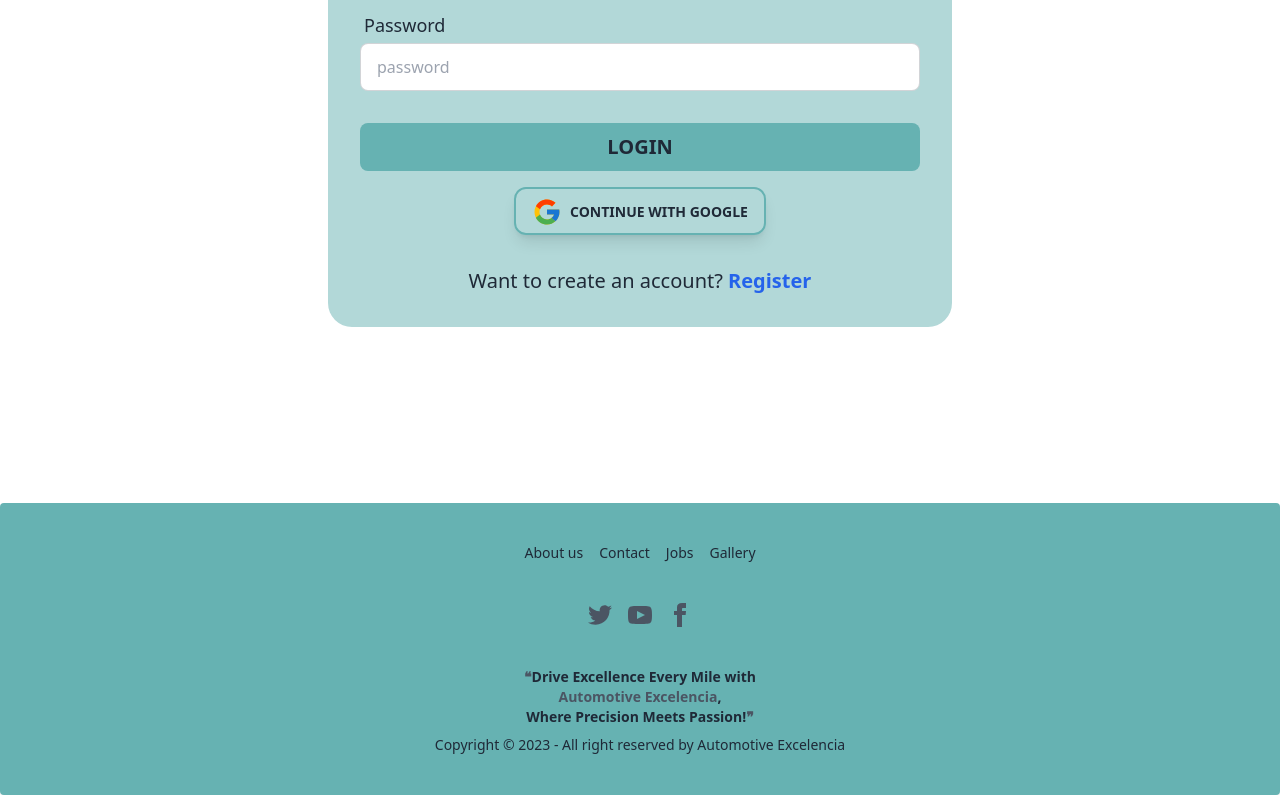
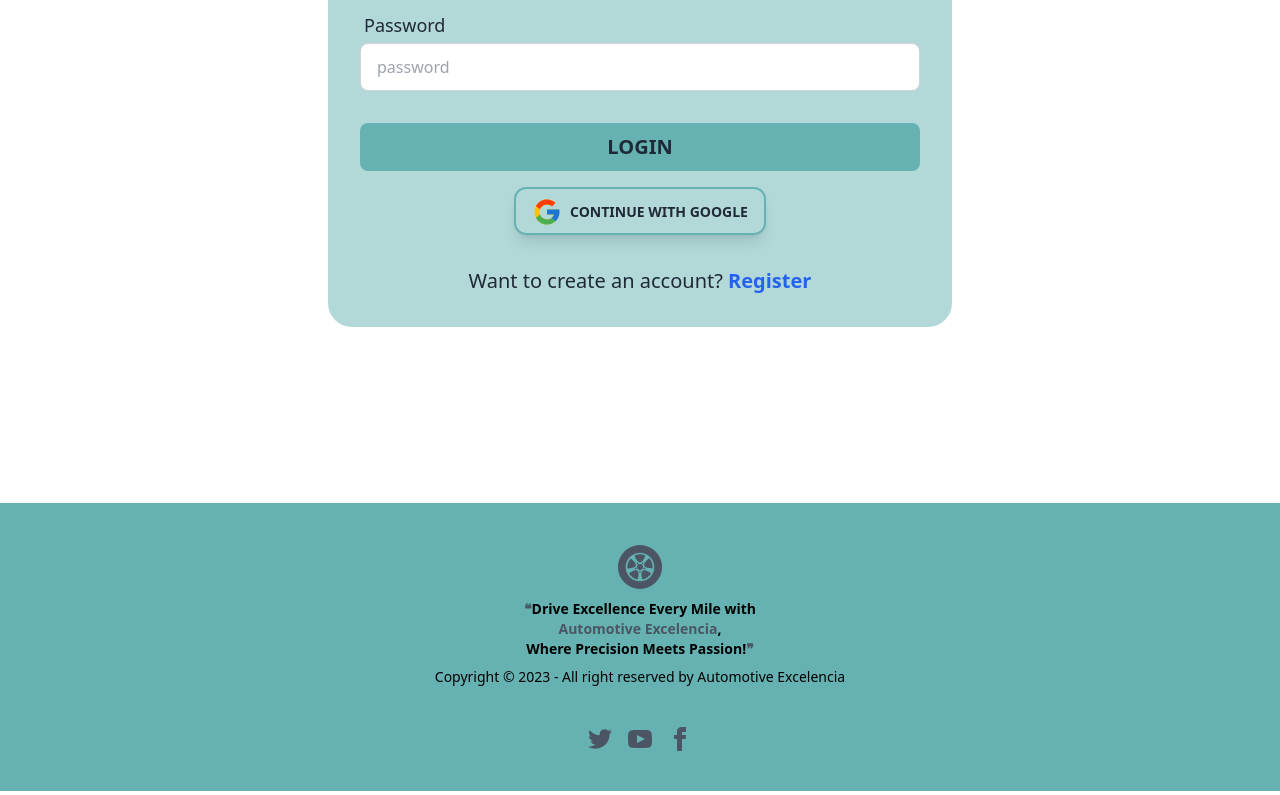
Before and after one commit to AdnanSakib04/brand-shop-client, a React (Vite) app: page /login in a window 1280 px wide. Shown: the part 317-1112 px from the top of the page. Built offline with nearby package versions, Linux system fonts and the light colour scheme; no server answers.

Commit message:
footer updated

```diff
--- a/src/shared/Footer.jsx
+++ b/src/shared/Footer.jsx
@@ -1,13 +1,13 @@
+import { GiCarWheel } from "react-icons/gi";
 
 const Footer = () => {
     return (
-        <footer className="footer footer-center p-10 bg-[#66b2b2] text-base-content rounded shadow-lg">
-            <nav className="grid grid-flow-col gap-4">
-                <a className="link link-hover font-medium">About us</a>
-                <a className="link link-hover font-medium">Contact</a>
-                <a className="link link-hover font-medium">Jobs</a>
-                <a className="link link-hover font-medium">Gallery</a>
-            </nav>
+        <footer className="footer footer-center p-10 bg-[#66b2b2] text-primary-content">
+  <aside>
+  <GiCarWheel className="text-5xl  text-gray-600"></GiCarWheel>
+    <p className="font-bold text-black"><span className="text-gray-600">❝</span>Drive Excellence Every Mile with <br /> <span className="text-gray-600">Automotive Excelencia</span>, <br /> Where Precision Meets Passion!<span className="text-gray-600">❞</span> </p>
+                <p className="text-black">Copyright © 2023 - All right reserved by Automotive Excelencia</p>
+  </aside>
   <nav>
     <div className="grid grid-flow-col gap-4 text-gray-600">
       <a><svg xmlns="http://www.w3.org/2000/svg" width="24" height="24" viewBox="0 0 24 24" className="fill-current"><path d="M24 4.557c-.883.392-1.832.656-2.828.775 1.017-.609 1.798-1.574 2.165-2.724-.951.564-2.005.974-3.127 1.195-.897-.957-2.178-1.555-3.594-1.555-3.179 0-5.515 2.966-4.797 6.045-4.091-.205-7.719-2.165-10.148-5.144-1.29 2.213-.669 5.108 1.523 6.574-.806-.026-1.566-.247-2.229-.616-.054 2.281 1.581 4.415 3.949 4.89-.693.188-1.452.232-2.224.084.626 1.956 2.444 3.379 4.6 3.419-2.07 1.623-4.678 2.348-7.29 2.04 2.179 1.397 4.768 2.212 7.548 2.212 9.142 0 14.307-7.721 13.995-14.646.962-.695 1.797-1.562 2.457-2.549z"></path></svg></a>
@@ -15,11 +15,6 @@ const Footer = () => {
       <a><svg xmlns="http://www.w3.org/2000/svg" width="24" height="24" viewBox="0 0 24 24" className="fill-current"><path d="M9 8h-3v4h3v12h5v-12h3.642l.358-4h-4v-1.667c0-.955.192-1.333 1.115-1.333h2.885v-5h-3.808c-3.596 0-5.192 1.583-5.192 4.615v3.385z"></path></svg></a>
     </div>
   </nav>
-            <aside>
-            <p className="font-bold"><span className="text-gray-600">❝</span>Drive Excellence Every Mile with <br /> <span className="text-gray-600">Automotive Excelencia</span>, <br /> Where Precision Meets Passion!<span className="text-gray-600">❞</span> </p>
-                <p>Copyright © 2023 - All right reserved by Automotive Excelencia</p>
-
-            </aside>
 </footer>
     );
 };
```
Lines whose indentation alone changed are shown as unchanged.
